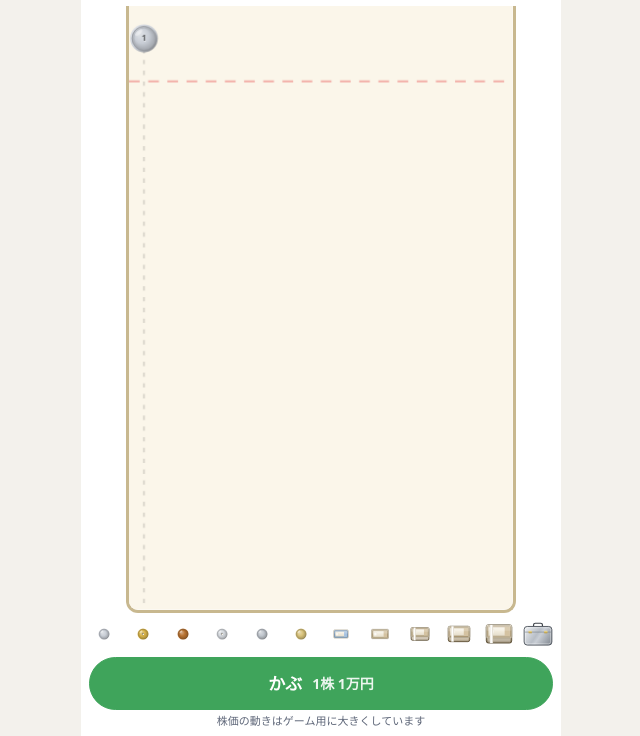
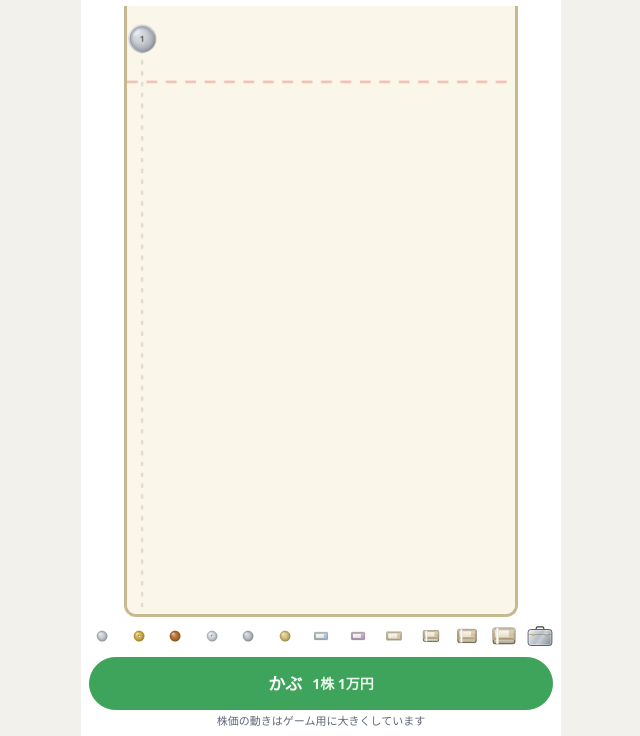
Before and after one commit to calcj0-dev/Clink-To-Rich, a website built with Vite: page index.html in a window 1280 px wide. Both pictures are taken after a click on the button "はじめる". Shown: the part 64-800 px from the top of the page, without its empty margins (319-959 px from the left). Built offline with nearby package versions, Linux system fonts and the light colour scheme.

Commit message:
5千円札を足して13段に（千円札43・5千円札48・1万円札54）。進化の輪を13個に、カード画像を更新
Co-Authored-By: Claude Opus 5.5 <noreply@anthropic.com>

```diff
--- a/src/data.ts
+++ b/src/data.ts
@@ -8,8 +8,8 @@ import { halfWidth, moneyShape } from './core/shapes';
 import type { Config, Currency } from './core/types';
 import type { Locale } from './i18n/types';
 
-/** 段の数（決定 #4） */
-const TIER_COUNT = 12;
+/** 段の数（決定 #4。2026-11-25 に5千円札を足して13段） */
+const TIER_COUNT = 13;
 /** 降るお金の種類（決定 #5。小さい方から） */
 const DROP_COUNT = 5;
 const LOOKS = ['coin', 'bill', 'bundle', 'case'];
--- a/src/data/currencies/JPY.json
+++ b/src/data/currencies/JPY.json
@@ -87,7 +87,7 @@
     {
       "id": "y1000",
       "value": 1000,
-      "radius": 44,
+      "radius": 43,
       "look": "bill",
       "label": {
         "ja": "千円札"
@@ -98,9 +98,22 @@
       }
     },
     {
+      "id": "y5000",
+      "value": 5000,
+      "radius": 48,
+      "look": "bill",
+      "label": {
+        "ja": "5千円札"
+      },
+      "color": "#A98BC0",
+      "line": {
+        "ja": "崩したとたん、すぐ消える"
+      }
+    },
+    {
       "id": "y10000",
       "value": 10000,
-      "radius": 52,
+      "radius": 54,
       "look": "bill",
       "label": {
         "ja": "1万円札"
--- a/src/dev/preview.ts
+++ b/src/dev/preview.ts
@@ -57,7 +57,7 @@ export function previewOg(): void {
   // お金の段を小さい方から並べる（大きさの増え方が分かるように）＋かぶ
   const tiers = currency.tiers;
   const maxR = tiers[tiers.length - 1]!.radius;
-  const k = 84 / maxR;
+  const k = 76 / maxR;
   let x = 40;
   const base = 545;
   const items = tiers.map((tr, i) => ({ i, r: Math.max(12, tr.radius * k) }));
--- a/src/style.css
+++ b/src/style.css
@@ -276,14 +276,14 @@ button {
   border: none;
   background: none;
   padding: 0;
-  width: 30px;
-  height: 30px;
+  width: 26px;
+  height: 26px;
   cursor: pointer;
 }
 
 .evo-coin {
-  width: 30px;
-  height: 30px;
+  width: 26px;
+  height: 26px;
   display: block;
 }
 
--- a/src/ui/parts/evolution.ts
+++ b/src/ui/parts/evolution.ts
@@ -1,11 +1,11 @@
-// 進化の輪（設計書 2章 M3）：12段を小さく並べ、タップでそのお金のひとことを吹き出しで出す
+// 進化の輪（設計書 2章 M3）：13段を小さく並べ、タップでそのお金のひとことを吹き出しで出す
 
 import { currency } from '../../data';
 import { getLocale } from '../../i18n';
 import { h } from '../dom';
 import { drawMoney } from '../render';
 
-const SIZE = 30;
+const SIZE = 26;
 const BUBBLE_MS = 2600;
 
 export function evolutionRing(): { el: HTMLElement; dispose: () => void } {
```
Also changed, not shown: docs/ロードマップ.md (+1 -1 lines), tests/data.test.ts (+4 -3 lines), public/og-default.png.
